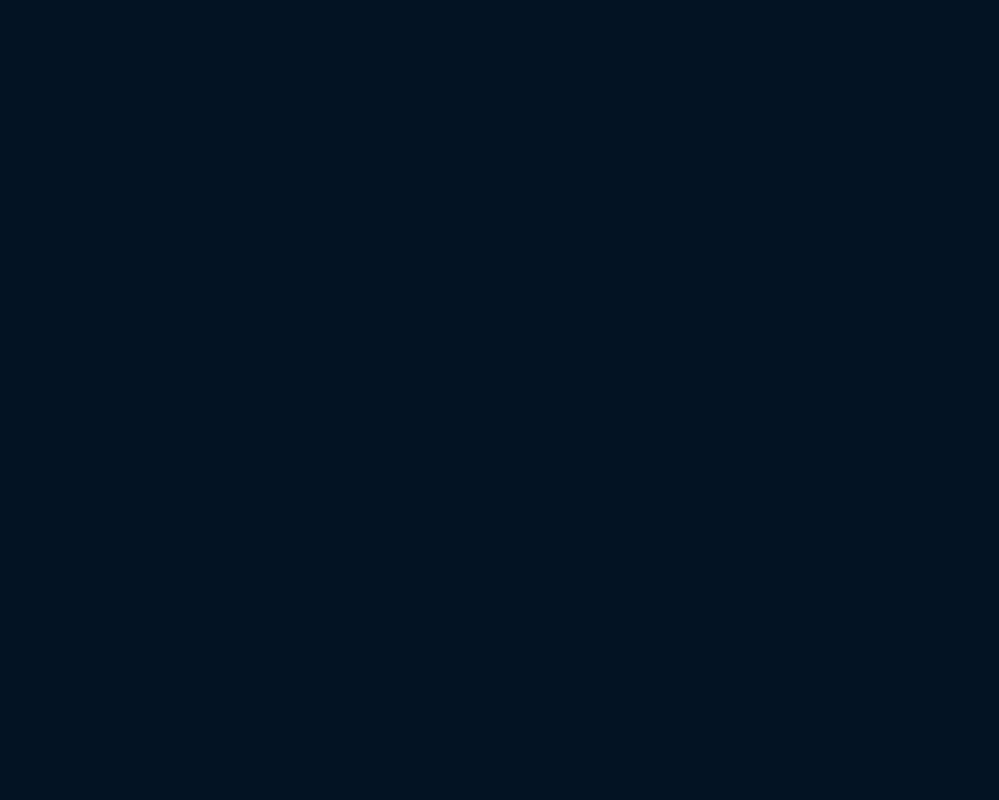
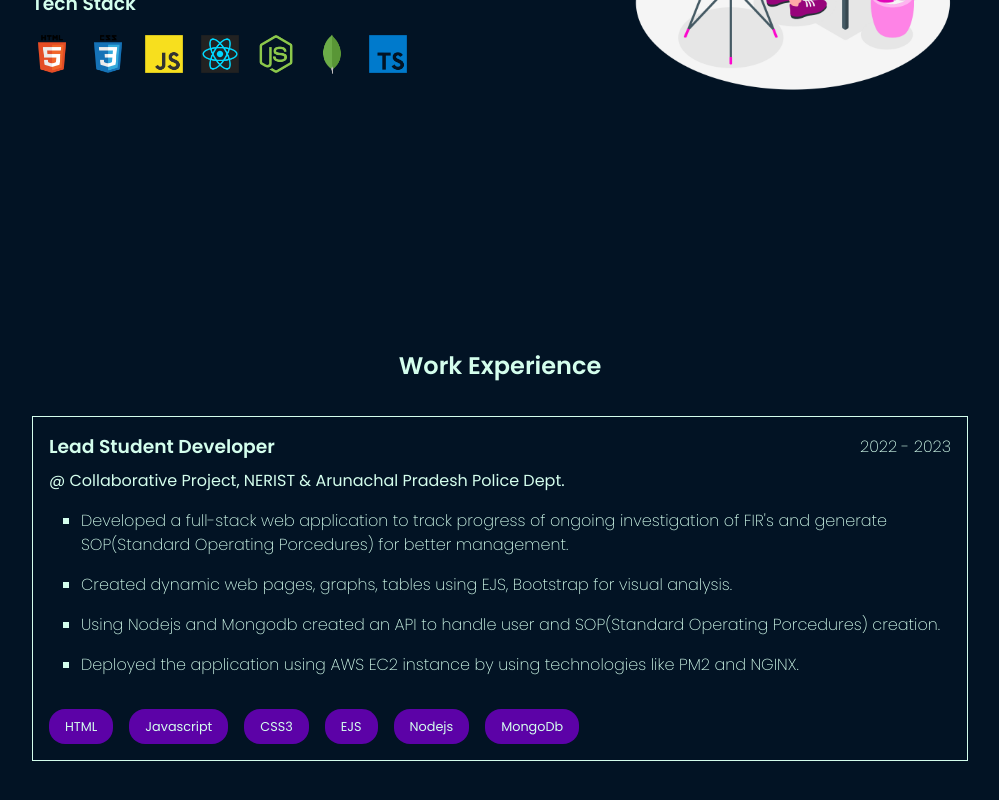
Before and after one commit to amlan-xyz/portfolio, a React (Create React App) app in the folder client/: page / in a window 1280 px wide. Shown: the part 520-1320 px from the top of the page, without its empty margins (140-1139 px from the left). Before the commit the page ends 800 px from the top, so only its background shows below. Built offline with nearby package versions, Linux system fonts and the light colour scheme.

Commit message:
feat: experience section added

```diff
--- /dev/null
+++ b/client/src/component/Experience/Experience.css
@@ -0,0 +1,53 @@
+.expirence__section h1 {
+  margin: 2rem 0;
+  text-align: center;
+}
+
+.expirence__item {
+  display: flex;
+  flex-direction: column;
+  padding: 1rem;
+  gap: 1rem;
+  border: 0.01px solid;
+  margin-bottom: 2rem;
+}
+
+.expirence__header {
+  display: flex;
+  align-items: center;
+  justify-content: space-between;
+}
+
+.expirence__header h3 {
+  font-weight: 600;
+}
+
+.expirence__item p {
+  margin-top: -0.5rem;
+}
+
+.expirence__header span {
+  font-weight: 200;
+}
+
+.work__done-list {
+  list-style: square;
+}
+
+.work__done-item {
+  margin: 0 0 1rem 2rem;
+  font-weight: 200;
+}
+
+.tech__used {
+  display: flex;
+  gap: 1rem;
+  flex-wrap: wrap;
+}
+
+.tech__used li {
+  background-color: var(--secondary-color);
+  padding: 0.5rem 1rem;
+  border-radius: 1rem;
+  font-size: 0.8rem;
+}
--- /dev/null
+++ b/client/src/component/Experience/Experience.jsx
@@ -0,0 +1,46 @@
+import "./Experience.css";
+export const Experience = () => {
+  return (
+    <section className="expirence__section">
+      <h1>Work Experience</h1>
+      <ul className="expirence__list">
+        <li className="expirence__item">
+          <div className="expirence__header">
+            <h3>Lead Student Developer</h3>
+            <span>2022 - 2023</span>
+          </div>
+          <p>
+            @ Collaborative Project, NERIST & Arunachal Pradesh Police Dept.
+          </p>
+          <ul className="work__done-list">
+            <li className="work__done-item">
+              Developed a full-stack web application to track progress of
+              ongoing investigation of FIR's and generate SOP(Standard Operating
+              Porcedures) for better management.
+            </li>
+            <li className="work__done-item">
+              Created dynamic web pages, graphs, tables using EJS, Bootstrap for
+              visual analysis.
+            </li>
+            <li className="work__done-item">
+              Using Nodejs and Mongodb created an API to handle user and
+              SOP(Standard Operating Porcedures) creation.
+            </li>
+            <li className="work__done-item">
+              Deployed the application using AWS EC2 instance by using
+              technologies like PM2 and NGINX.
+            </li>
+          </ul>
+          <ul className="tech__used">
+            <li>HTML</li>
+            <li>Javascript</li>
+            <li>CSS3</li>
+            <li>EJS</li>
+            <li>Nodejs</li>
+            <li>MongoDb</li>
+          </ul>
+        </li>
+      </ul>
+    </section>
+  );
+};
--- a/client/src/component/Hero/Hero.css
+++ b/client/src/component/Hero/Hero.css
@@ -1,5 +1,8 @@
 .hero__container {
-  margin-top: 100px;
+  display: flex;
+  margin: auto;
+  min-height: 90vh;
+  /* outline: solid; */
 }
 
 .hero__body {
@@ -56,10 +59,6 @@
 }
 
 @media (max-width: 768px) {
-  .hero__container {
-    margin-top: 80px;
-  }
-
   .hero__details h1 {
     font-size: 1.7rem;
   }
@@ -75,8 +74,9 @@
 
 @media (max-width: 425px) {
   .hero__container {
-    margin-top: 30px;
+    min-height: 82vh;
   }
+
   .hero__body {
     flex-direction: column-reverse;
     gap: 1.5rem;
--- a/client/src/pages/Home/Home.css
+++ b/client/src/pages/Home/Home.css
@@ -1,3 +1,6 @@
 .home__container {
   margin: 1rem;
+  display: flex;
+  flex-direction: column;
+  gap: 2rem;
 }
--- a/client/src/pages/Home/Home.jsx
+++ b/client/src/pages/Home/Home.jsx
@@ -1,9 +1,11 @@
+import { Experience } from "../../component/Experience/Experience";
 import { Hero } from "../../component/Hero/Hero";
 import "./Home.css";
 export const Home = () => {
   return (
     <div className="home__container">
       <Hero />
+      <Experience />
     </div>
   );
 };
```
Also changed, not shown: client/src/component/Projects/Projects.css (added), client/src/component/Projects/Projects.jsx (added).
